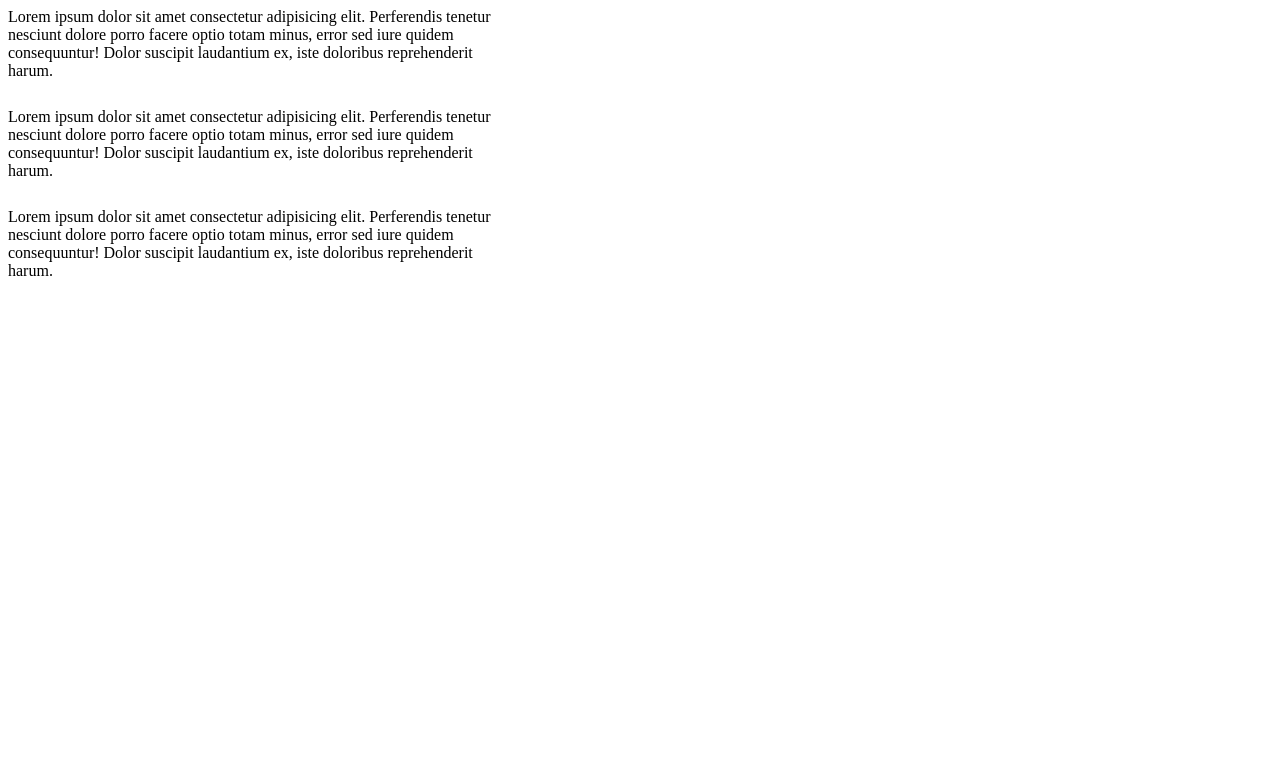
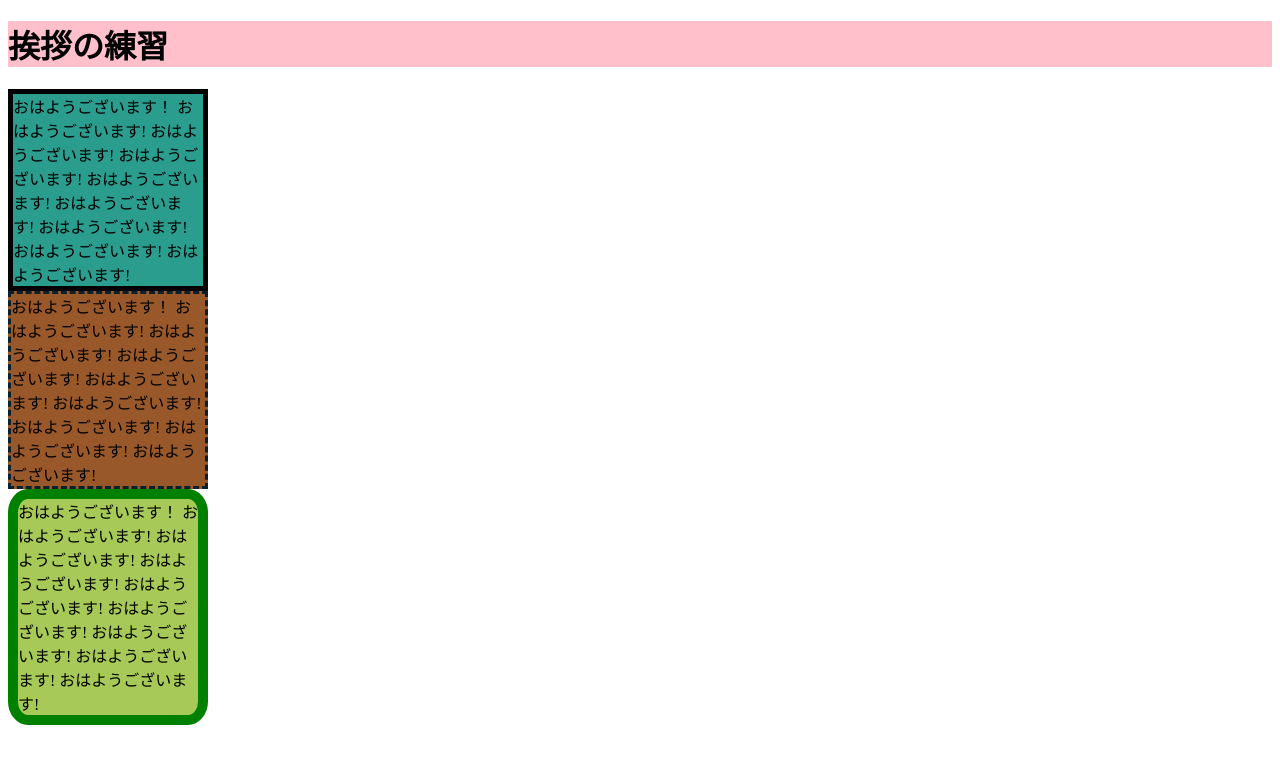
Before and after one commit to rintarotajima/Bootcamp2023, a plain HTML site: page BoxModel/index.html in a window 1280 px wide. Drawn offline with Linux system fonts and the light colour scheme.

Commit message:
[add] border

```diff
--- a/BoxModel/index.html
+++ b/BoxModel/index.html
@@ -9,21 +9,41 @@
 </head>
 
 <body>
-    <div>
-        Lorem ipsum dolor sit amet consectetur adipisicing elit. Perferendis tenetur nesciunt dolore porro facere optio
-        totam minus, error sed iure quidem consequuntur! Dolor suscipit laudantium ex, iste doloribus reprehenderit
-        harum.
+    <h1>挨拶の練習</h1>
+    <div id="one">
+        おはようございます！
+        おはようございます!
+        おはようございます!
+        おはようございます!
+        おはようございます!
+        おはようございます!
+        おはようございます!
+        おはようございます!
+        おはようございます!
     </div>
-    <div>
-        Lorem ipsum dolor sit amet consectetur adipisicing elit. Perferendis tenetur nesciunt dolore porro facere optio
-        totam minus, error sed iure quidem consequuntur! Dolor suscipit laudantium ex, iste doloribus reprehenderit
-        harum.
+    <div id="two">
+        おはようございます！
+        おはようございます!
+        おはようございます!
+        おはようございます!
+        おはようございます!
+        おはようございます!
+        おはようございます!
+        おはようございます!
+        おはようございます!
     </div>
-    <div>
-        Lorem ipsum dolor sit amet consectetur adipisicing elit. Perferendis tenetur nesciunt dolore porro facere optio
-        totam minus, error sed iure quidem consequuntur! Dolor suscipit laudantium ex, iste doloribus reprehenderit
-        harum.
+    <div id="three">
+        おはようございます！
+        おはようございます!
+        おはようございます!
+        おはようございます!
+        おはようございます!
+        おはようございます!
+        おはようございます!
+        おはようございます!
+        おはようございます!
     </div>
+
 
 </body>
 
--- a/BoxModel/style.css
+++ b/BoxModel/style.css
@@ -1,4 +1,32 @@
 div {
-    width: 500px;
-    height: 100px;
+    width: 200px;
+    height: auto;
+    background-color: #fae1dd;
 }
+
+h1 {
+    background-color: pink;
+}
+
+#one {
+    background-color: #2a9d8f;
+    border-width: 5px;
+    border-color: black;
+    border-style: solid;
+    box-sizing: border-box;
+}
+
+#two {
+    background-color: #99582a;
+    border-width: 3px;
+    border-color: #09202d;
+    border-style: dashed;
+    box-sizing: border-box;
+}
+
+#three {
+    background-color: #a7c957;
+    border: 10px solid green;
+    box-sizing: border-box;
+    border-radius: 10%;
+}
```
